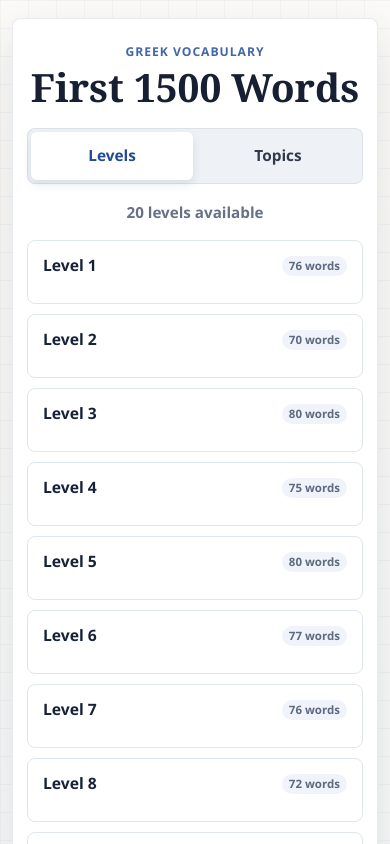
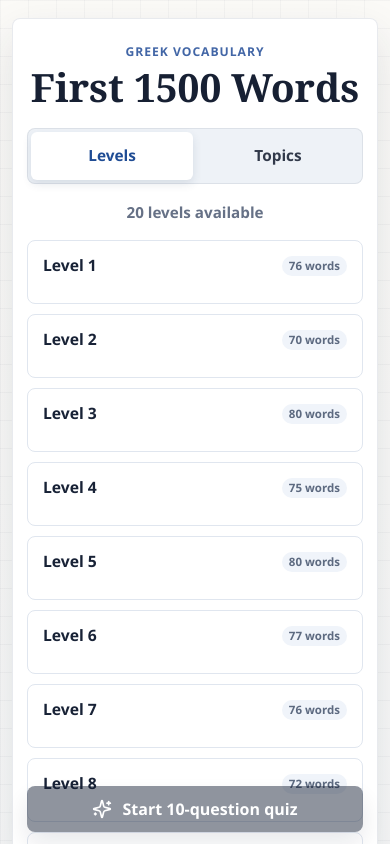
Before and after one commit to haagamble/greek-words, a React (Vite) app: page / in a window 390 px wide. Shown: the top 844 px of the page. Built offline with nearby package versions, Linux system fonts and the light colour scheme.

Commit message:
Add sticky start button for phone

```diff
--- a/src/main.jsx
+++ b/src/main.jsx
@@ -327,7 +327,7 @@ function App() {
             ))}
           </div>
 
-          <button className="primary-action" type="button" disabled={!selection} onClick={startQuiz}>
+          <button className="primary-action start-action" type="button" disabled={!selection} onClick={startQuiz}>
             <Sparkles size={20} />
             Start 10-question quiz
           </button>
--- a/src/styles.css
+++ b/src/styles.css
@@ -520,4 +520,12 @@ h1 {
   .primary-action {
     width: 100%;
   }
+
+  .setup-panel .start-action {
+    position: sticky;
+    bottom: 12px;
+    z-index: 3;
+    margin-top: 2px;
+    box-shadow: 0 12px 26px rgba(21, 32, 54, 0.2);
+  }
 }
```
